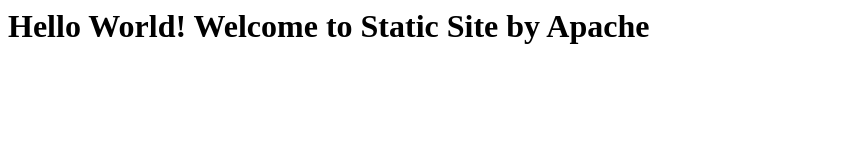
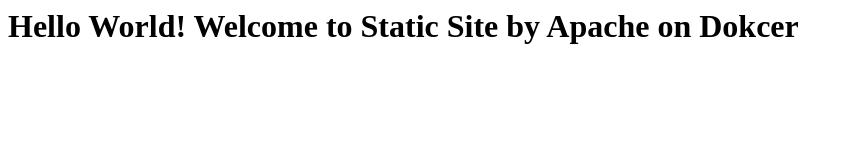
Before and after one commit to rs-digiO/APPs, a plain HTML site: page Apache/index.html in a window 1280 px wide. Shown: the whole page, without its empty margins (0-853 px from the left). Drawn offline with Linux system fonts and the light colour scheme.

Commit message:
Update index.html

```diff
--- a/Apache/index.html
+++ b/Apache/index.html
@@ -1 +1 @@
-<h1>Hello World! Welcome to Static Site by Apache</h1>
+<h1>Hello World! Welcome to Static Site by Apache on Dokcer</h1>
```
